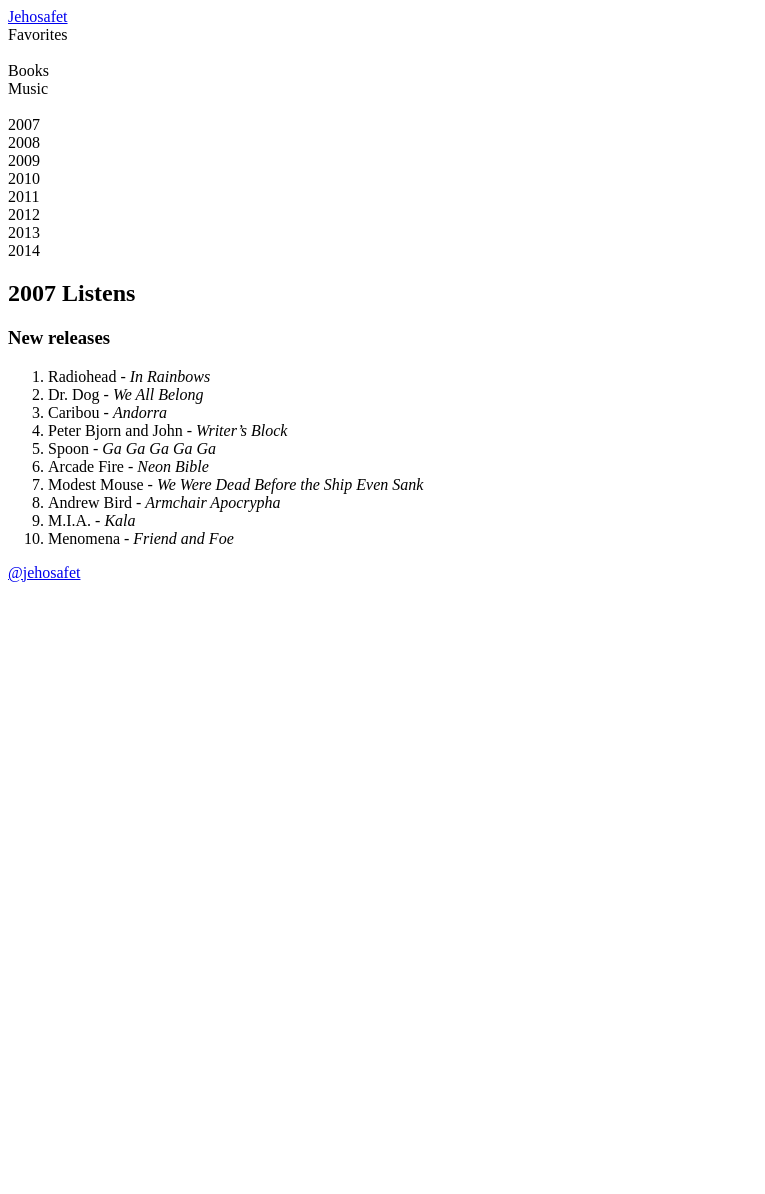
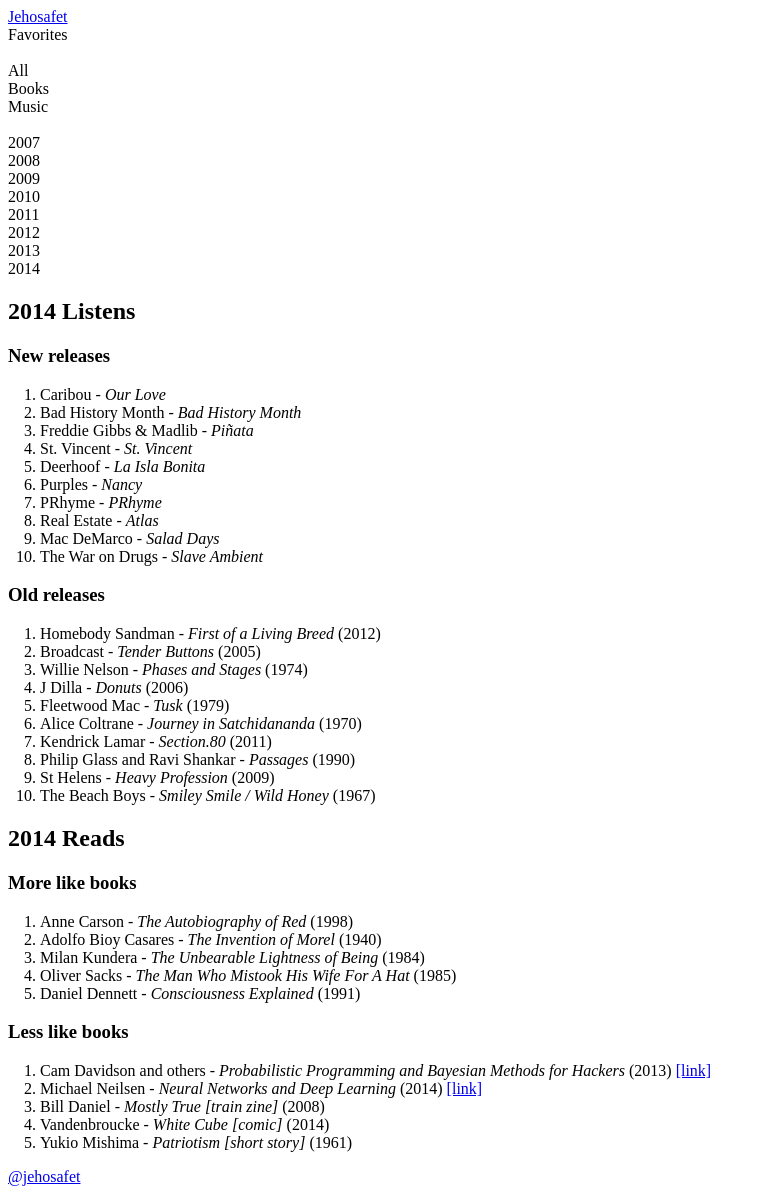
Before and after one commit to mobeets/mobeets.github.io, a Jekyll site: the page built from favorites.html, in a window 1280 px wide. Shown: the whole page, without its empty margins (0-765 px from the left). Built offline with Jekyll 4.4.1, drawn with Linux system fonts in a browser that asks for light colours; nearby versions of some CDN libraries; some web fonts are replaced; before the commit the page ends 900 px from its top, so only the background shows below that.

Commit message:
added books to favorites

```diff
--- /dev/null
+++ b/_data/books.yml
@@ -0,0 +1,229 @@
+2011:
+    NOT_QUITE_BOOKS:
+        -
+            pos: 1
+            artist: "Joe Sacco"
+            album: "Palestine"
+            year: 1992
+
+        -
+            pos: 2
+            artist: "Moore and Gibbons"
+            album: "Watchmen [graphic novel]"
+            year: 1987
+
+    BOOKS:
+        -
+            pos: 1
+            artist: "Ayn Rand"
+            album: "The Fountainhead"
+            year: 1943
+
+        -
+            pos: 2
+            artist: "Bertran Russell"
+            album: "Introduction to Mathematical Philosophy"
+            year: 1919
+
+        -
+            pos: 3
+            artist: "Sherwood Anderson"
+            album: "Winesburg, Ohio"
+            year: 1919
+
+        -
+            pos: 4
+            artist: "Nicholas Carr"
+            album: "The Shallows"
+            year: 2010
+
+        -
+            pos: 5
+            artist: "Howard Schultz"
+            album: "Pour Your Heart Into It"
+            year: 1997
+
+2012:
+    NOT_QUITE_BOOKS:
+        -
+            pos: 1
+            artist: "Raymond Carver"
+            album: "Ultramarine [poetry]"
+            year: 1987
+
+        -
+            pos: 2
+            artist: "Edward Gorey"
+            album: "Amphigorey [illustrated short stories]"
+            year: 1980
+
+        -
+            pos: 3
+            artist: "Jennifer Egan"
+            album: "Black Box [serial Twitter story]"
+            year: 2012
+
+    BOOKS:
+        -
+            pos: 1
+            artist: "Ben Lerner"
+            album: "Leaving the Atocha Station"
+            year: 2011
+
+        -
+            pos: 2
+            artist: "Sherwood Anderson"
+            album: "Poor White"
+            year: 1920
+
+        -
+            pos: 3
+            artist: "Douglas Adams"
+            album: "The Restaurant at the End of the Universe"
+            year: 1980
+
+2013:
+    NOT_QUITE_BOOKS:
+        -
+            pos: 1
+            artist: "Michael DeForge"
+            album: "Ant Comic [comic]"
+            year: 2013
+
+        -
+            pos: 2
+            artist: "Tom Gauld"
+            album: "Goliath [graphic novel]"
+            year: 2012
+
+        -
+            pos: 3
+            artist: "Chester Brown"
+            album: "Paying For It [graphic novel]"
+            year: 2011
+
+        -
+            pos: 4
+            artist: "R.D. Laing"
+            album: "Knots [poems]"
+            year: 1970
+
+        -
+            pos: 5
+            artist: "Mr. Ray"
+            album: "Grave Thoughts [graphic novel]"
+            year: 2013
+
+        -
+            pos: 6
+            artist: "Petit"
+            album: "Topo the World [graphic novel]"
+            year: 2006
+
+    BOOKS:
+        -
+            pos: 1
+            artist: "Robert McKee"
+            album: "Story"
+            year: 1997
+
+        -
+            pos: 2
+            artist: "John Hull"
+            album: "Touching the Rock"
+            year: 1991
+
+        -
+            pos: 3
+            artist: "George Joseph"
+            album: "The Crest of the Peacock"
+            year: 1991
+
+        -
+            pos: 4
+            artist: "Octavia Butler"
+            album: "Kindred"
+            year: 1979
+
+        -
+            pos: 5
+            artist: "Kenneth Gergen"
+            album: "The Saturated Self"
+            year: 1991
+
+        -
+            pos: 6
+            artist: "Hermann Hesse"
+            album: "Steppenwolf"
+            year: 1927
+
+        -
+            pos: 7
+            artist: "Robin Sloan"
+            album: "Mr. Penumbra's 24-Hour Bookstore"
+            year: 2013
+
+2014:
+    NOT_QUITE_BOOKS:
+        -
+            pos: 1
+            artist: "Cam Davidson and others"
+            album: "Probabilistic Programming and Bayesian Methods for Hackers"
+            year: 2013
+            url: " https://camdavidsonpilon.github.io/Probabilistic-Programming-and-Bayesian-Methods-for-Hackers/"
+
+        -
+            pos: 2
+            artist: "Michael Neilsen"
+            album: "Neural Networks and Deep Learning"
+            year: 2014
+            url: " http://neuralnetworksanddeeplearning.com/chap3.html"
+
+        -
+            pos: 3
+            artist: "Bill Daniel"
+            album: "Mostly True [train zine]"
+            year: 2008
+
+        -
+            pos: 4
+            artist: "Vandenbroucke"
+            album: "White Cube [comic]"
+            year: 2014
+
+        -
+            pos: 5
+            artist: "Yukio Mishima"
+            album: "Patriotism [short story]"
+            year: 1961
+
+    BOOKS:
+        -
+            pos: 1
+            artist: "Anne Carson"
+            album: "The Autobiography of Red"
+            year: 1998
+
+        -
+            pos: 2
+            artist: "Adolfo Bioy Casares"
+            album: "The Invention of Morel"
+            year: 1940
+
+        -
+            pos: 3
+            artist: "Milan Kundera"
+            album: "The Unbearable Lightness of Being"
+            year: 1984
+
+        -
+            pos: 4
+            artist: "Oliver Sacks"
+            album: "The Man Who Mistook His Wife For A Hat"
+            year: 1985
+
+        -
+            pos: 5
+            artist: "Daniel Dennett"
+            album: "Consciousness Explained"
+            year: 1991
--- a/assets/css/favorites.css
+++ b/assets/css/favorites.css
@@ -1,3 +1,6 @@
 .list-menu {
     padding-bottom: 1em;
 }
+ol {
+    padding-left: 2em;
+}
--- a/assets/js/favorites.js
+++ b/assets/js/favorites.js
@@ -1,8 +1,28 @@
+Array.prototype.exists = function (x) {
+    for (var i = 0; i < this.length; i++) {
+        if (this[i] == x) return true;
+    }
+    return false;
+}
+
 var years = new Array();
-years['reads'] = [2012, 2013, 2014];
-years['listens'] = [2007, 2008, 2009, 2010, 2011, 2012, 2013, 2014];
-var year = 2007;
-var list = 'listens';
+years['books'] = [2012, 2013, 2014];
+years['music'] = [2007, 2008, 2009, 2010, 2011, 2012, 2013, 2014];
+years['all'] = [2007, 2008, 2009, 2010, 2011, 2012, 2013, 2014];
+var year = 2014;
+var list = 'all';
+
+function set_default() {
+    var lochash = location.hash.substr(1);
+    var setyear = lochash.substr(lochash.indexOf('year='))
+                  .split('&')[0]
+                  .split('=')[1];
+    var setlist = lochash.substr(lochash.indexOf('list='))
+                  .split('&')[0]
+                  .split('=')[1];
+    if (setlist && setlist in years) { list = setlist; }
+    if (setyear && years[list].exists(setyear)) { year = setyear; }
+}
 
 function update_buttons(list) {
     yrs = years[list];
@@ -23,7 +43,18 @@ function update(list, year) {
     $('.btn-year[data-year="' + year + '"]').addClass('btn-active');
     $('.btn-year[data-year="' + year + '"]').removeClass('btn-inactive');
     $('.list-group').hide();
-    $('#' + list + '-' + year).show()
+    if (list === 'all') {
+        $("div[id$=" + year + "]").show();
+    }
+    else {
+        $('#' + list + '-' + year).show();
+    }
+
+    if (!years[list].exists(year))
+    {
+        year = years[list][Math.floor(Math.random() * years[list].length)];
+        update(list, year);
+    }
 }
 
 function update_year() {
@@ -39,7 +70,8 @@ function update_list() {
 function init() {
     $('.btn-list').click(update_list);
     $('.btn-year').click(update_year);
-    update('listens', 2007);
+    set_default();
+    update(list, year);
 }
 
 $(document).ready(init);
--- a/favorites.html
+++ b/favorites.html
@@ -13,8 +13,9 @@ js: favorites
     <div class="title">{{ page.title }}</div>
     <br>
     <div class="btn-menu">
-        <div class="btn btn-list" data-list="reads">Books</div>
-        <div class="btn btn-list" data-list="listens">Music</div>
+        <div class="btn btn-list" data-list="all">All</div>
+        <div class="btn btn-list" data-list="books">Books</div>
+        <div class="btn btn-list" data-list="music">Music</div>
     </div><br>
     <div class="btn-menu">
         <div class="btn btn-year" data-year="2007">2007</div>
@@ -26,22 +27,16 @@ js: favorites
         <div class="btn btn-year" data-year="2013">2013</div>
         <div class="btn btn-year" data-year="2014">2014</div>
     </div>
-    {% for year in site.data.reads %}
-        {% assign yr = year[0] %}
-        <div id="reads-{{yr}}" class="reads list-group">
-            <h2>{{yr}} Reads</h2>
-        </div>
-    {% endfor %}
     {% for year in site.data.albums %}
         {% assign yr = year[0] %}
-        <div id="listens-{{yr}}" class="listens list-group">
+        <div id="music-{{yr}}" class="music all list-group">
             <h2>{{yr}} Listens</h2>
             <div class="new-albums">
                 {% if site.data.albums[yr].new_releases.size > 0 %}
                     <h3>New releases</h3>
                     <ol>
                     {% for item in site.data.albums[yr].new_releases %}
-                        <li>{{ item.artist }} - <i>{{ item.album }}</i></li>
+                        <li>{% if item.artist %}{{ item.artist }} - {% endif %}<i>{{ item.album }}</i>{% if item.url %} <a href="{{ item.url}}">[link]</a>{% endif %}</li>
                     {% endfor %}
                     </ol>
                 {% endif %}
@@ -51,7 +46,33 @@ js: favorites
                     <h3>Old releases</h3>
                     <ol>
                     {% for item in site.data.albums[yr].old_releases %}
-                        <li>{{ item.artist }} - <i>{{ item.album }}</i> ({{ item.year }})</li>
+                        <li>{% if item.artist %}{{ item.artist }} - {% endif %}<i>{{ item.album }}</i> ({{ item.year }}){% if item.url %} <a href="{{ item.url}}">[link]</a>{% endif %}</li>
+                    {% endfor %}
+                    </ol>
+                {% endif %}
+            </div>
+        </div>
+    {% endfor %}
+    {% for year in site.data.books %}
+        {% assign yr = year[0] %}
+        <div id="books-{{yr}}" class="books all list-group">
+            <h2>{{yr}} Reads</h2>
+            <div class="books">
+                {% if site.data.books[yr].BOOKS.size > 0 %}
+                    <h3>More like books</h3>
+                    <ol>
+                    {% for item in site.data.books[yr].BOOKS %}
+                        <li>{% if item.artist %}{{ item.artist }} - {% endif %}<i>{{ item.album }}</i> ({{ item.year }}){% if item.url %} <a href="{{ item.url}}">[link]</a>{% endif %}</li>
+                    {% endfor %}
+                    </ol>
+                {% endif %}
+            </div>
+            <div class="not-books">
+                {% if site.data.books[yr].NOT_QUITE_BOOKS.size > 0 %}
+                    <h3>Less like books</h3>
+                    <ol>
+                    {% for item in site.data.books[yr].NOT_QUITE_BOOKS %}
+                        <li>{% if item.artist %}{{ item.artist }} - {% endif %}<i>{{ item.album }}</i> ({{ item.year }}){% if item.url %} <a href="{{ item.url}}">[link]</a>{% endif %}</li>
                     {% endfor %}
                     </ol>
                 {% endif %}
```
Also changed, not shown: _data/albums.yml (+18 -17 lines).
